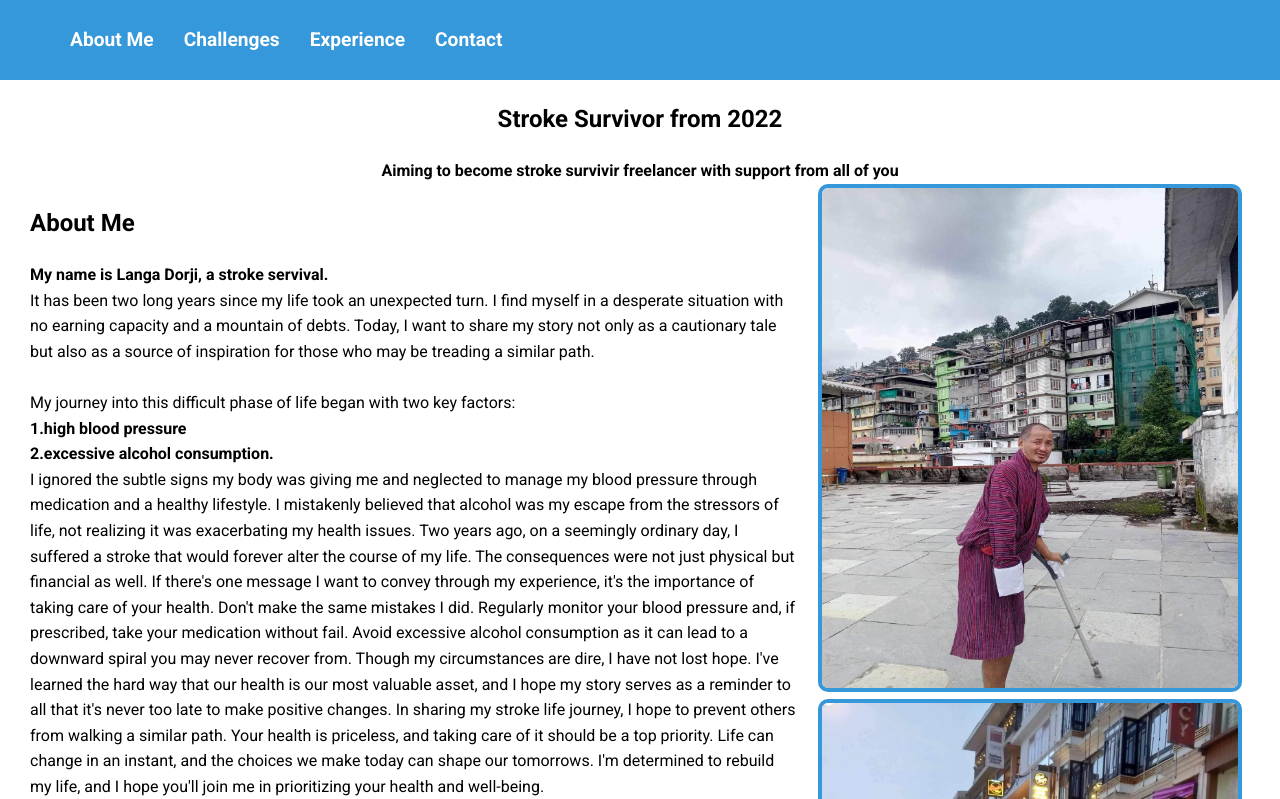
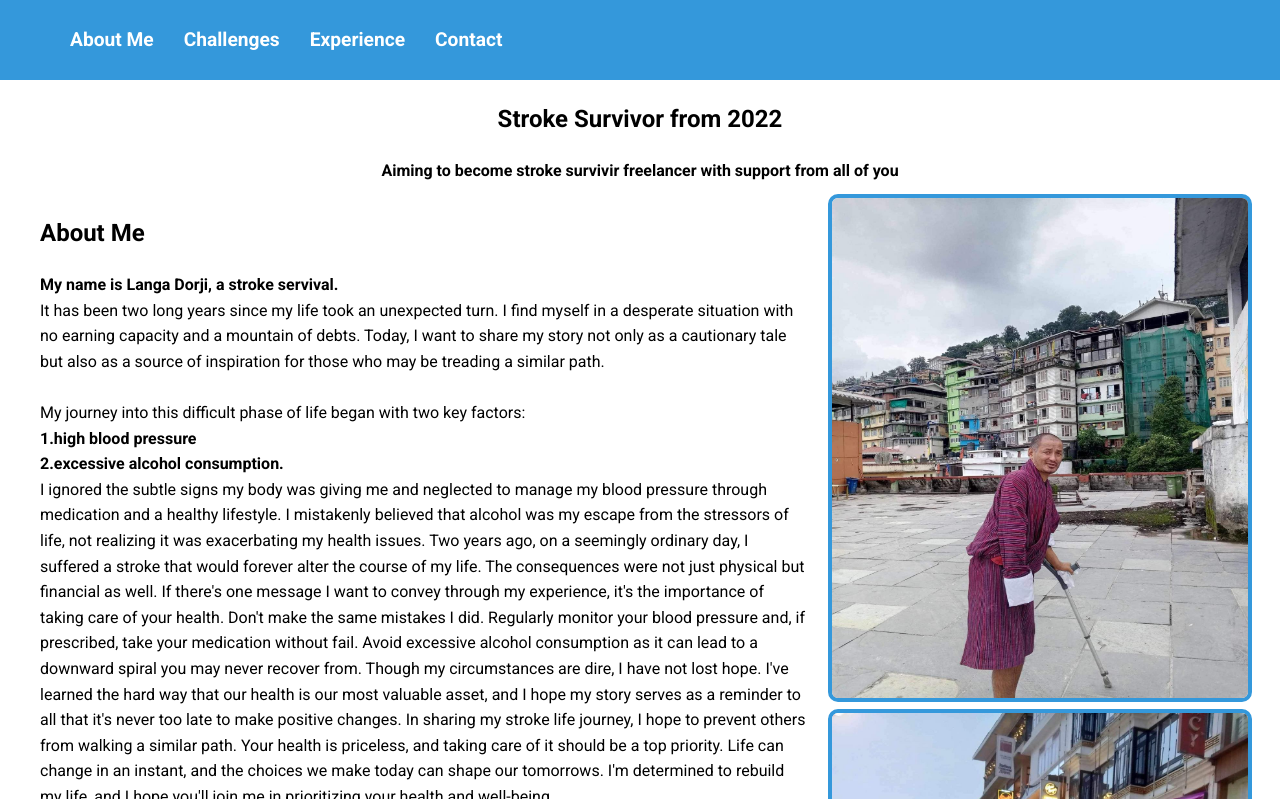
Before and after one commit to rigpadorji/strokeservival, a plain HTML site: page docs/index.html in a window 1280 px wide. Shown: the top 799 px of the page. Drawn offline with Linux system fonts and the light colour scheme.

Commit message:
csscomit

```diff
--- a/docs/css/styles.css
+++ b/docs/css/styles.css
@@ -73,7 +73,7 @@ nav ul li a {
     align-items: flex-start; /* Align items to the top */
     width: 100%; /* Ensure the container spans the full width */
     flex: 1; /* Allow container to expand and fill available space */
-    padding:0px; /* Optional: Add padding for spacing */
+    padding:10px; /* Optional: Add padding for spacing */
 }
 
 .subcontainer1 {
```
